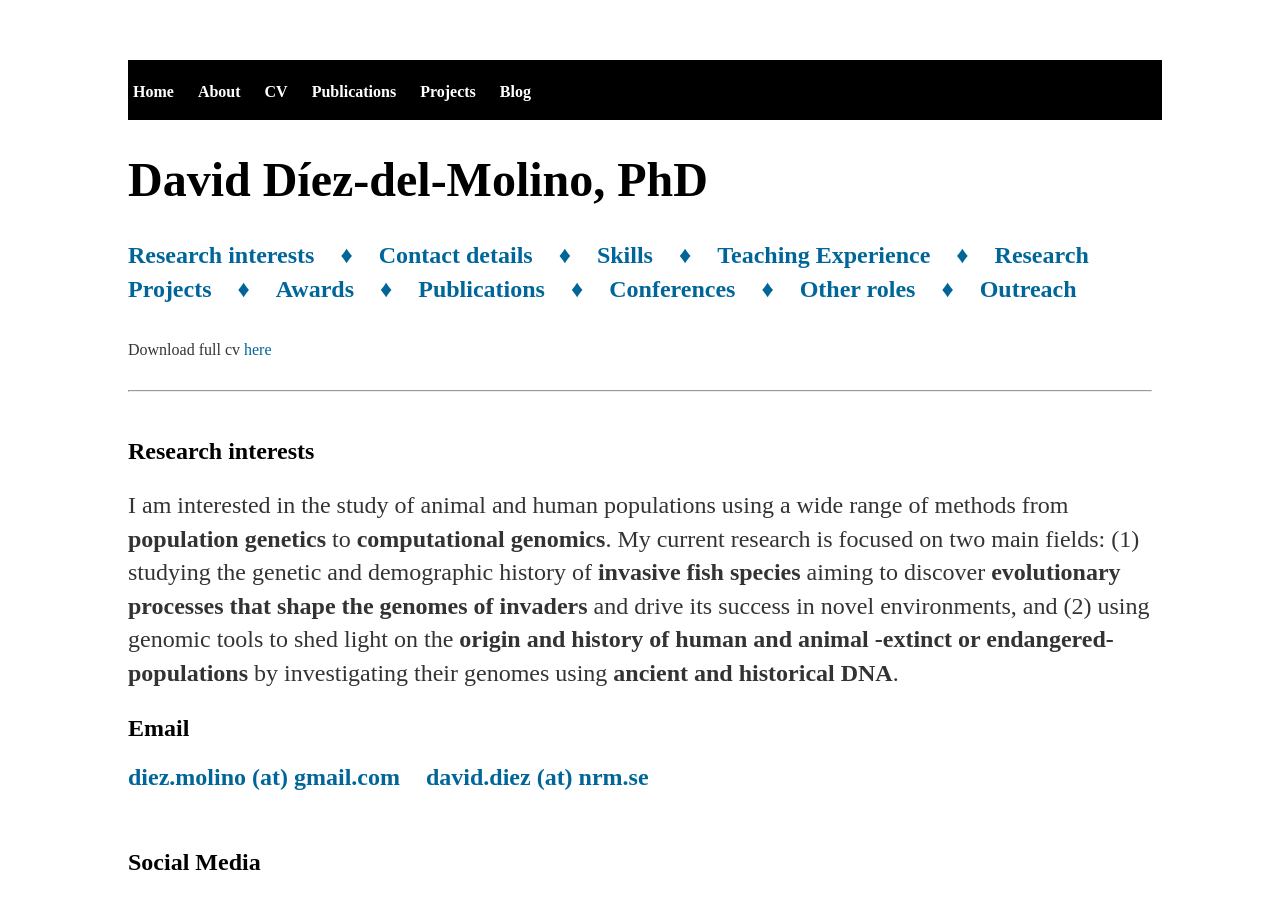
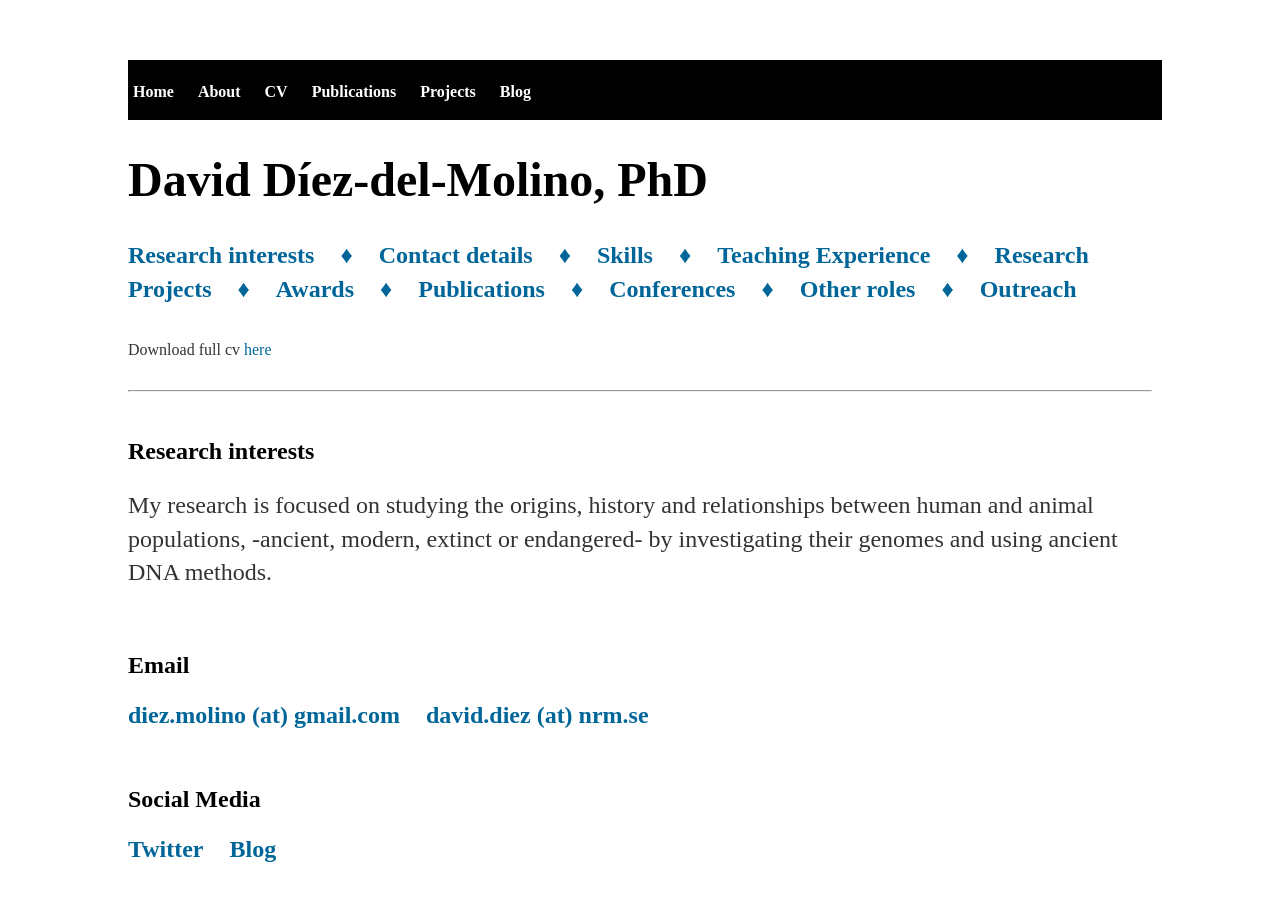
Before and after one commit to DiezMolino/diezmolino.github.io, a Jekyll site: the page cv/index.html, which Jekyll copies as it is, in a window 1280 px wide and 900 px high. Built offline with Jekyll 4.4.1, drawn with Linux system fonts in a browser that asks for light colours.

Commit message:
Update index.html

```diff
--- a/cv/index.html
+++ b/cv/index.html
@@ -71,7 +71,8 @@
 <a name='Research interests'></a>
 <h2>Research interests</h2>
 
-<p>I am interested in the study of animal and human populations using a wide range of methods from <b>population genetics</b> to <b>computational genomics</b>. My current research is focused on two main fields: (1) studying the genetic and demographic history of <b>invasive fish species</b> aiming to discover <b>evolutionary processes that shape the genomes of invaders</b> and drive its success in novel environments, and (2) using genomic tools to shed light on the <b>origin and history of human and animal -extinct or endangered- populations</b> by investigating their genomes using <b>ancient and historical DNA</b>.
+
+<p>My research is focused on studying the origins, history and relationships between human and animal populations, -ancient, modern, extinct or endangered- by investigating their genomes and using ancient DNA methods.</p>
 
 <br/>
 
```
